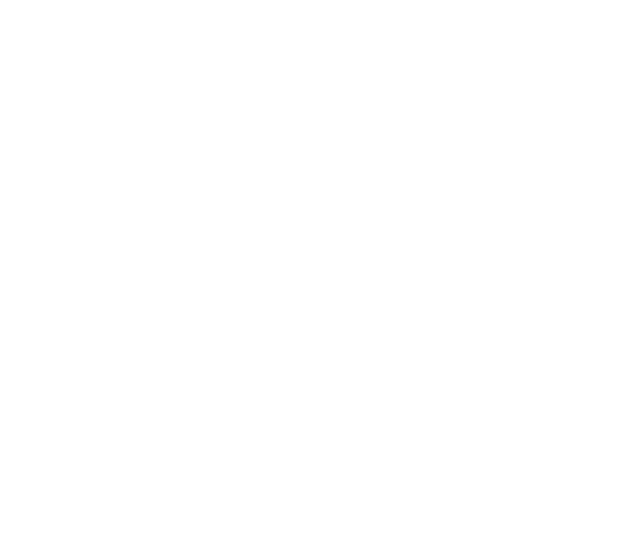
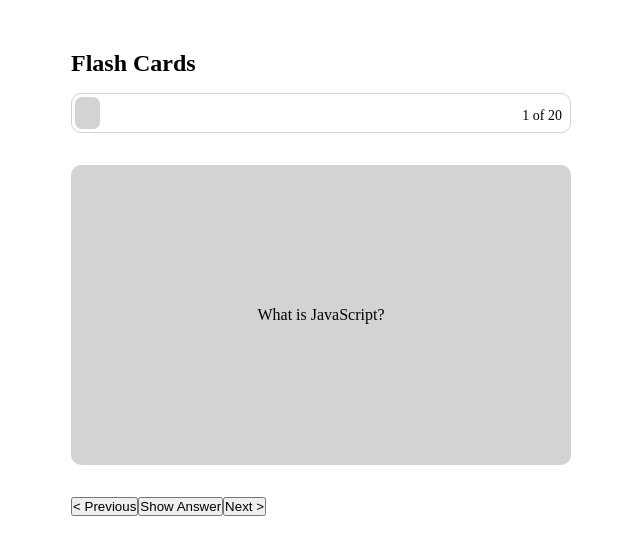
Before and after one commit to maahmoudhamada2/flash-cards, a React (Vite) app: page / in a window 1280 px wide. Shown: the top 554 px of the page, without its empty margins (319-959 px from the left). Built offline with nearby package versions, Linux system fonts and the light colour scheme.

Commit message:
feat: integrate FlasCards component into App

```diff
--- a/src/App.jsx
+++ b/src/App.jsx
@@ -1 +1,4 @@
-export default function App() {}
+import FlashCards from "./FlashCards/FlashCards";
+export default function App() {
+  return <FlashCards />;
+}
```
